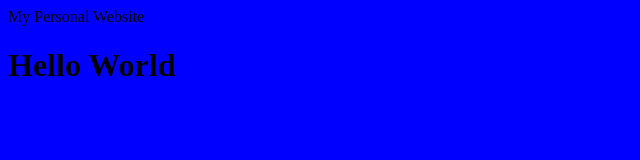
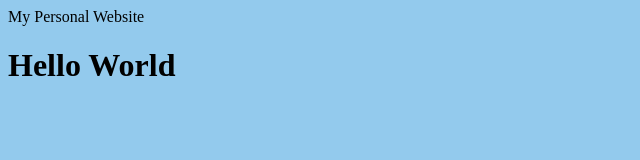
Before and after one commit to amacken3/my-personal-website, a plain HTML site: page index.html in a window 1280 px wide. Shown: the whole page, without its empty margins (0-640 px from the left). Drawn offline with Linux system fonts and the light colour scheme.

Commit message:
softer blue background

```diff
--- a/style.css
+++ b/style.css
@@ -1,3 +1,3 @@
 body {
-    background: blue;
+    background: #93caed;
 }
```
